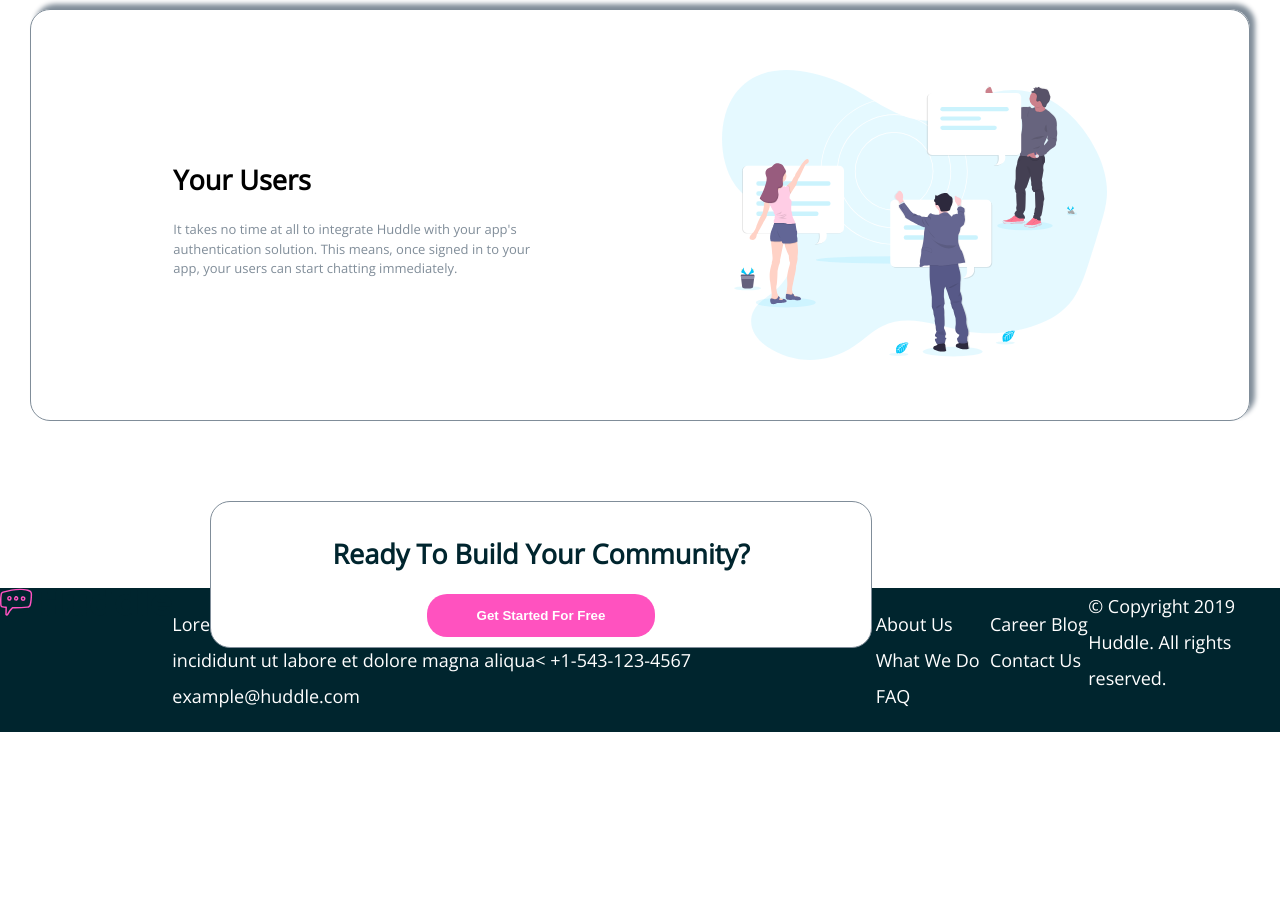
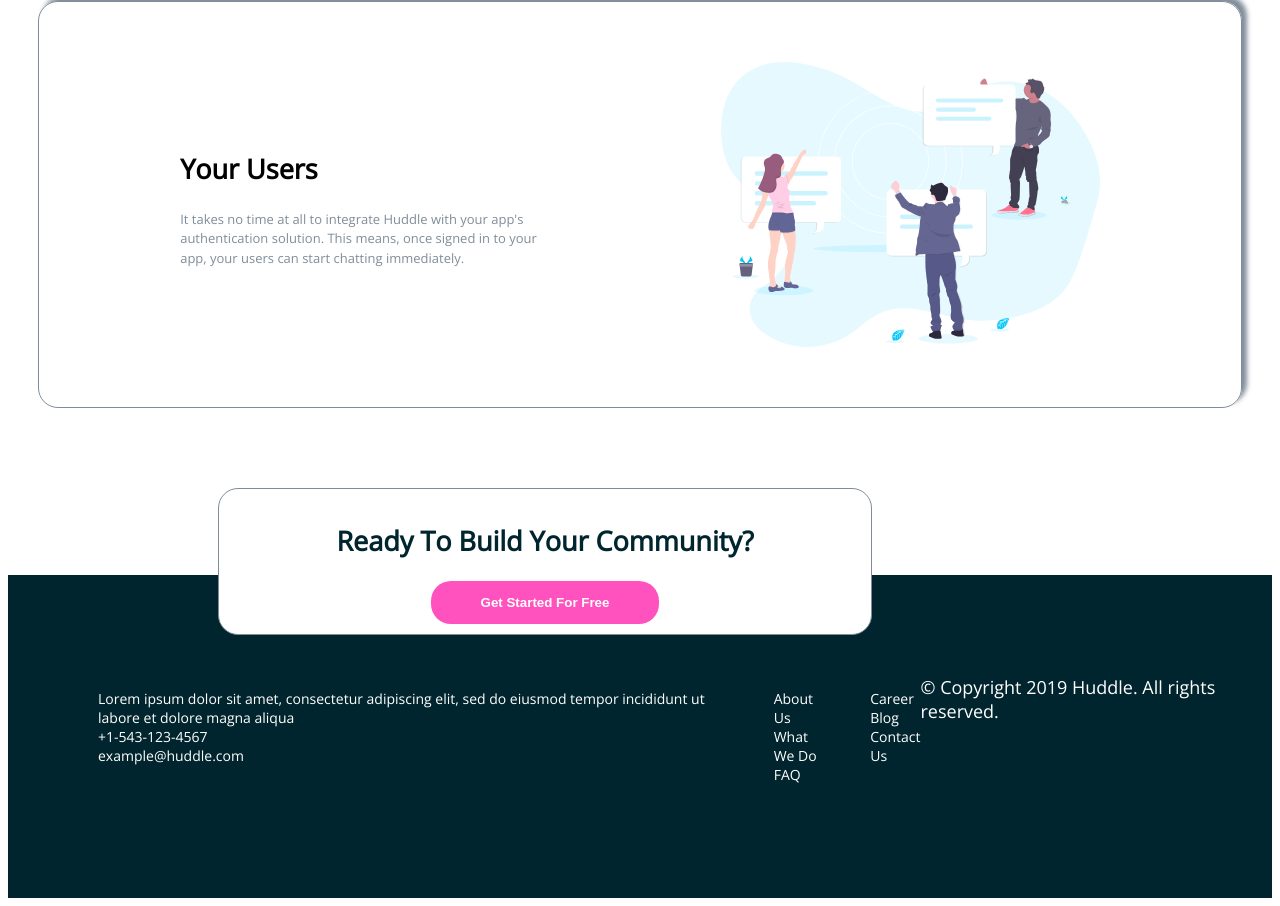
Before and after one commit to CKaii/Huddle, a plain HTML site: page index.html in a window 1280 px wide. Shown: the part 1342-2248 px from the top of the page. Before the commit the page ends 2074 px from the top, so only its background shows below. Drawn offline with nearby package versions, Linux system fonts and the light colour scheme.

Commit message:
Added styling to footer

```diff
--- a/css/styles.css
+++ b/css/styles.css
@@ -4,7 +4,6 @@ body {
   font-size: 18px;
   font-family: 'Open Sans', sans-serif;
   font-weight: 400;
-  margin: 0;
 }
 
 h2 {
@@ -37,6 +36,7 @@ header button {
 }
 
 /* Starter */
+
 .starter {
   display: flex;
   flex-direction: column;
@@ -44,8 +44,6 @@ header button {
   border: 2px solid hsl(208, 11%, 55%);
   margin: 10px;
   padding: 20px;
-  background-image: url(images/bg-hero-desktop.svg);
-  background-repeat: no-repeat;
   align-content: center;
 }
 
@@ -169,6 +167,16 @@ footer {
   background-color: hsl(192, 100%, 9%);
   color: white;
   display: flex;
-  flex-direction: row;
-  line-height: 2;
+  /* line-height: 2; */
+  justify-content: space-between;
+  padding: 100px 50px;
 }
+
+footer ul {
+  list-style: none;
+  font-size: 14px;
+}
+
+.copyright {
+  display: flex;
+}
--- a/index.html
+++ b/index.html
@@ -59,22 +59,36 @@
   </section>
 
   <footer>
-    <img class='huddle-logo-footer' src='images/logo.svg' alt='Huddle Logo'/>
-    <p>Lorem ipsum dolor sit amet, consectetur adipiscing elit, sed do eiusmod tempor
-    incididunt ut labore et dolore magna aliqua<
+    <!-- <div>
+      <img class='huddle-logo-footer' src='images/logo.svg' alt='Huddle Logo'/>
+    </div> -->
 
-    +1-543-123-4567
-    example@huddle.com</p>
+    <div>
+      <ul class='contact'>
+        <li>Lorem ipsum dolor sit amet, consectetur adipiscing elit, sed do eiusmod tempor
+            incididunt ut labore et dolore magna aliqua</li>
+        <li>+1-543-123-4567</li>
+        <li>example@huddle.com</li>
+      </ul>
+    </div>
 
-    <p>About Us
-    What We Do
-    FAQ</p>
-
-    <p>Career
-    Blog
-    Contact Us</p>
-
-    &copy; Copyright 2019 Huddle. All rights reserved.
+    <div>
+      <ul class='about'>
+        <li>About Us</li>
+        <li>What We Do</li>
+        <li>FAQ</li>
+      </ul>
+    </div>
+    <div>
+      <ul class='career'>
+        <li>Career</li>
+        <li>Blog</li>
+        <li>Contact Us</li>
+      </ul>
+    </div>
+    <div class='copyright'>
+      &copy; Copyright 2019 Huddle. All rights reserved.
+    </div>
   </footer>
 </body>
 </html>
```
